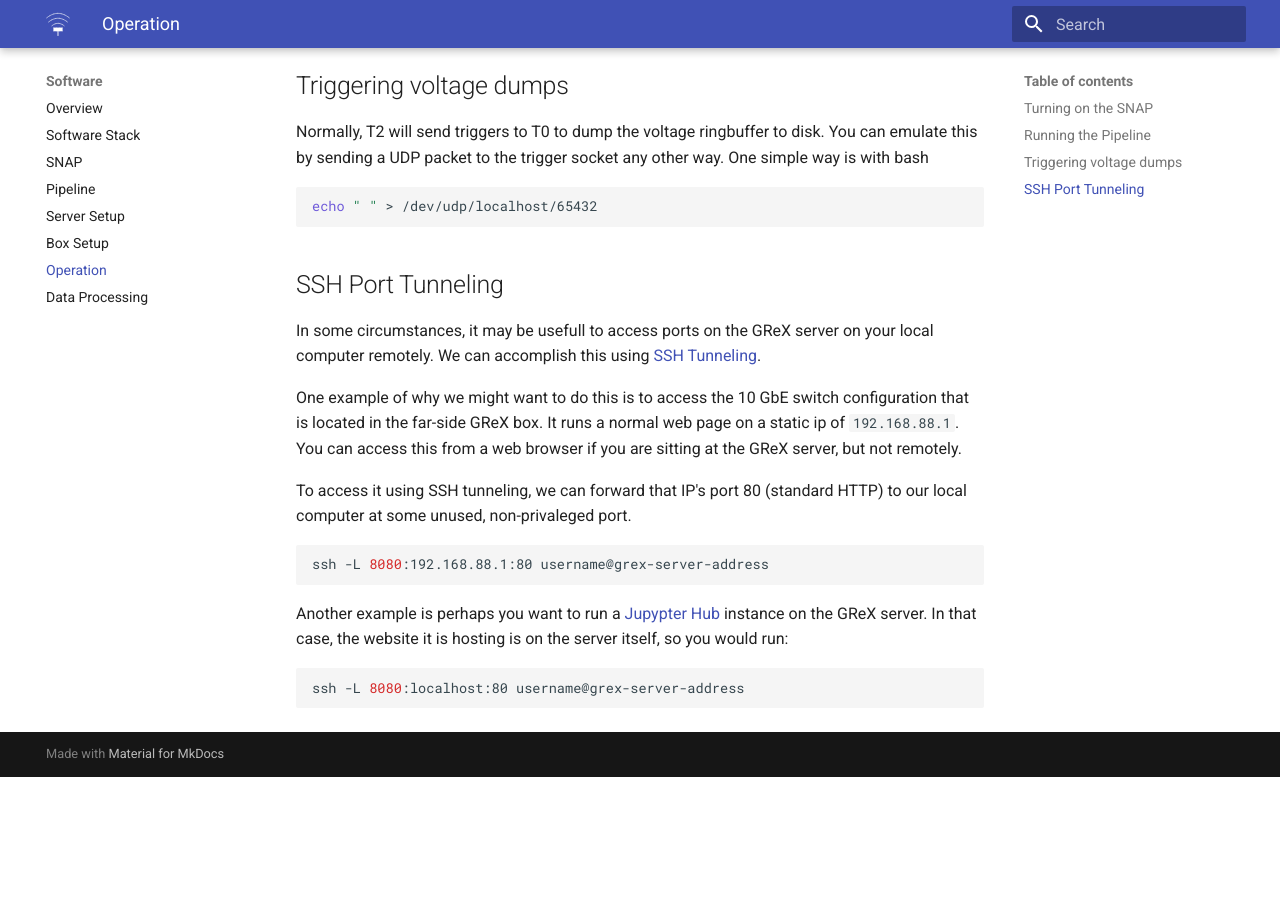
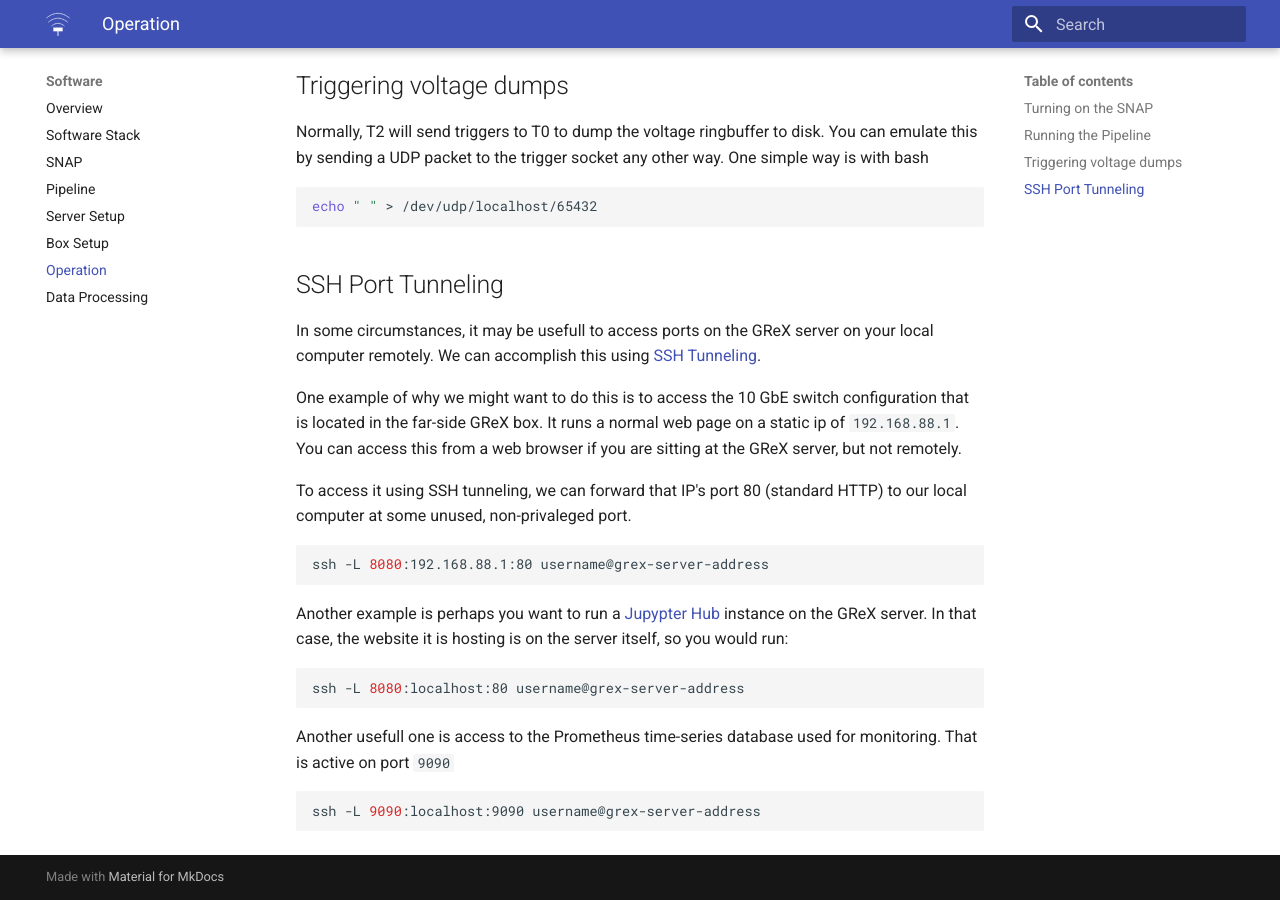
Before and after one commit to courtneyjkeeler/grex-telescope.github.io, an MkDocs documentation site: the page built from docs/software/operation.md, in a window 1280 px wide and 900 px high, scrolled down 1267 px. Built offline with MkDocs 1.6.1 and Material for MkDocs 9.7.7, drawn with Linux system fonts in a browser that asks for light colours; before the commit the page ends 2044 px from its top, so only the background shows below that.

Commit message:
Add blurb on prom

````diff
--- a/docs/software/operation.md
+++ b/docs/software/operation.md
@@ -76,3 +76,9 @@ Another example is perhaps you want to run a [Jupypter Hub](https://jupyter.org/
 ```shell
 ssh -L 8080:localhost:80 username@grex-server-address
 ```
+
+Another usefull one is access to the Prometheus time-series database used for monitoring. That is active on port `9090`
+
+```shell
+ssh -L 9090:localhost:9090 username@grex-server-address
+```
````
